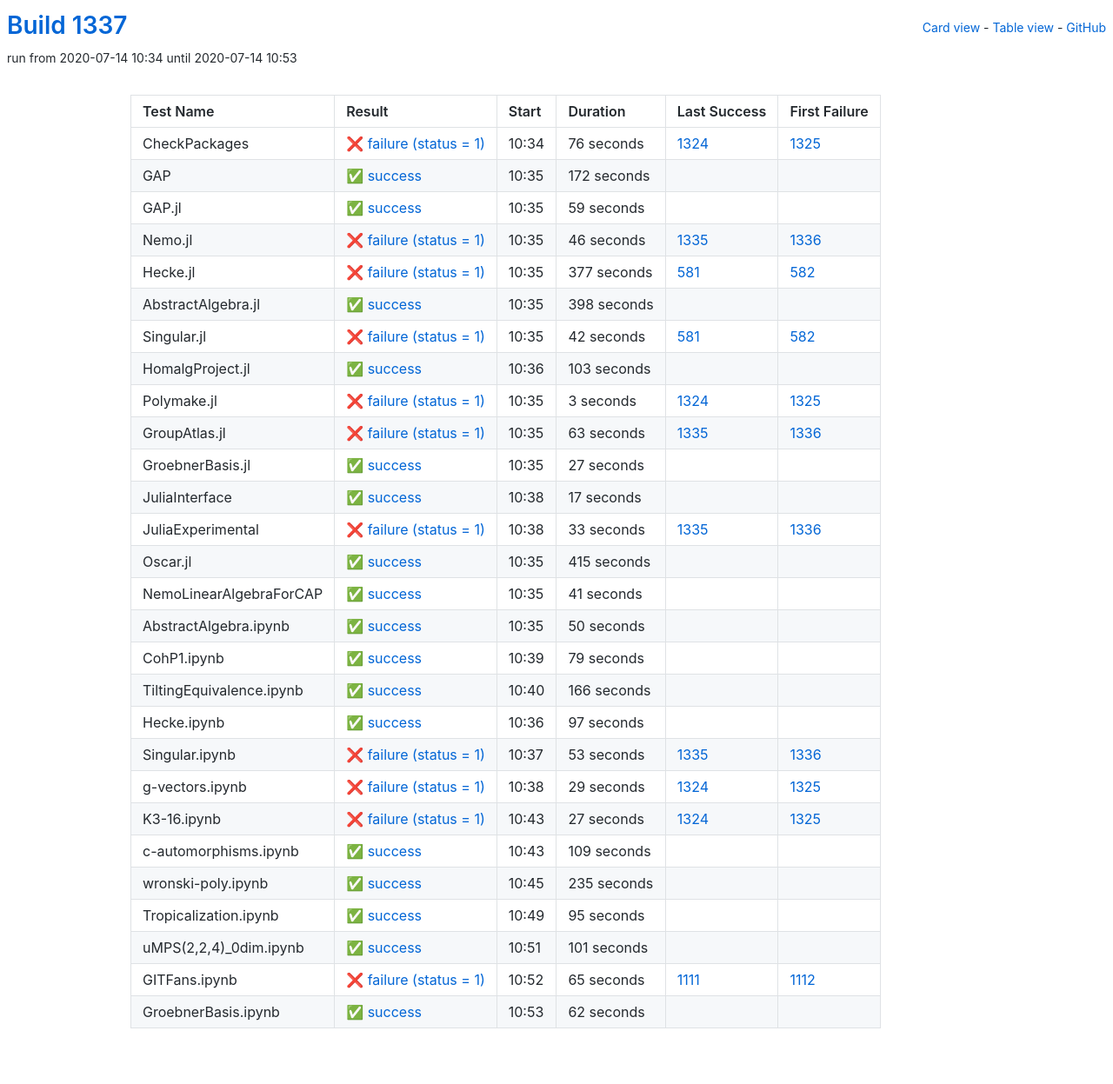
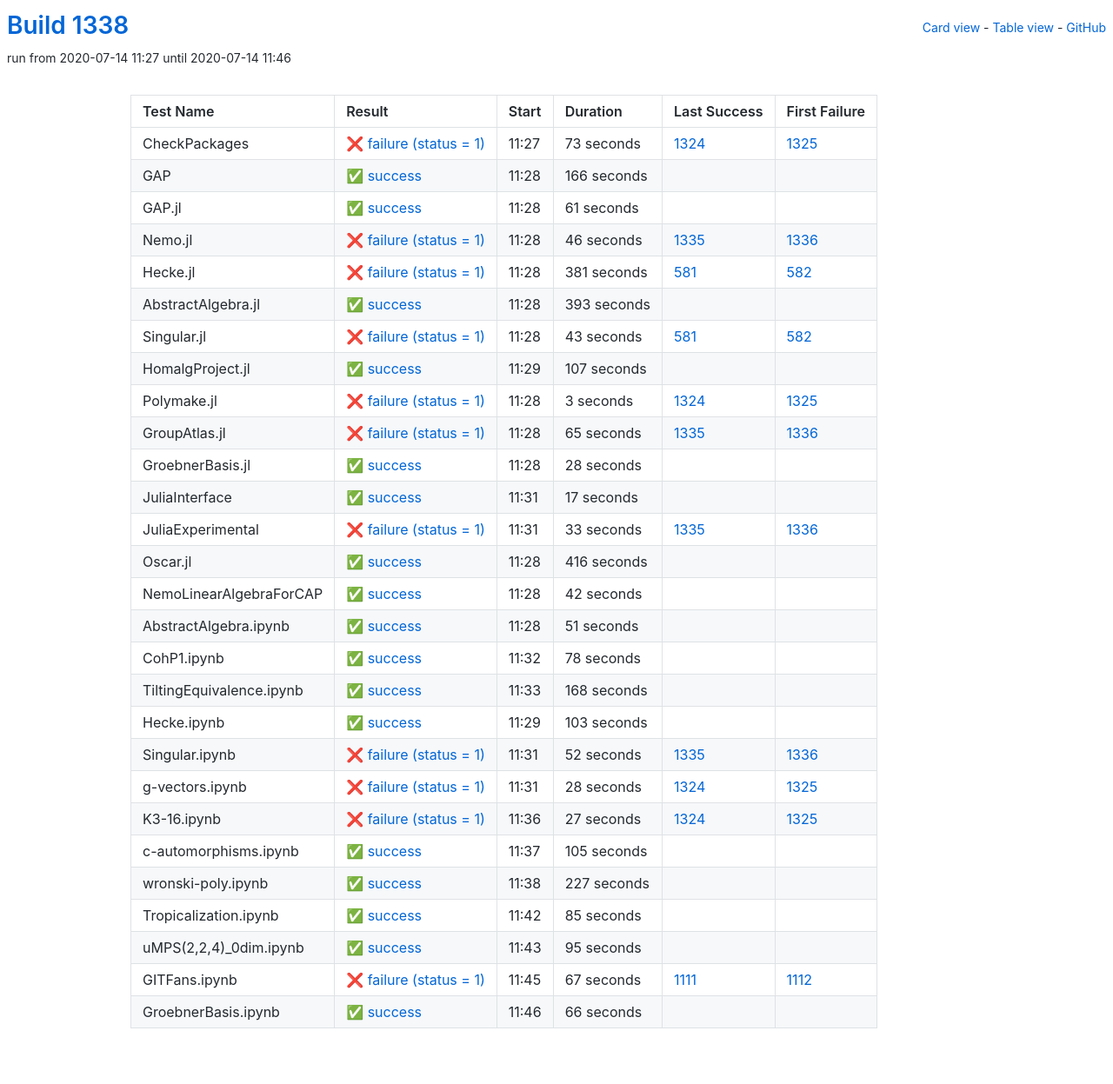
Before and after one commit to oscar-system/oscar-ci-status-1.4, a Jekyll site: the page built from table.html, in a window 1280 px wide. Shown: the whole page at 87% size. Built offline with Jekyll 4.4.1, drawn with Linux system fonts in a browser that asks for light colours.

Commit message:
Build #1338

```diff
--- a/_data/ci.yml
+++ b/_data/ci.yml
@@ -1,6 +1,6 @@
 ---
-build: 1337
-build_url: https://oscarci.mathematik.uni-kl.de/job/oscar-julia-1.4/1337/
+build: 1338
+build_url: https://oscarci.mathematik.uni-kl.de/job/oscar-julia-1.4/1338/
 job: oscar-julia-1.4
 organization: oscar-system
 repo: oscar-ci-status-1.4
@@ -8,44 +8,44 @@ repourl: https://github.com/oscar-system/oscar-ci-status-1.4
 tests:
 - name: CheckPackages
   id: checkpackages
-  log: https://oscarci.mathematik.uni-kl.de/job/oscar-julia-1.4/1337/artifact/logs/build-1337/CheckPackages.log
-  start: 2020-07-14 10:34
+  log: https://oscarci.mathematik.uni-kl.de/job/oscar-julia-1.4/1338/artifact/logs/build-1338/CheckPackages.log
+  start: 2020-07-14 11:27
   success: false
   exitcode: 1
   status: failure
-  duration: 76
+  duration: 73
   last_success: 1324
   last_success_url: https://oscarci.mathematik.uni-kl.de/job/oscar-julia-1.4/1324/
   first_failure: 1325
   first_failure_url: https://oscarci.mathematik.uni-kl.de/job/oscar-julia-1.4/1325/
 - name: GAP
   id: gap
-  log: https://oscarci.mathematik.uni-kl.de/job/oscar-julia-1.4/1337/artifact/logs/build-1337/GAP.log
-  start: 2020-07-14 10:35
+  log: https://oscarci.mathematik.uni-kl.de/job/oscar-julia-1.4/1338/artifact/logs/build-1338/GAP.log
+  start: 2020-07-14 11:28
   success: true
   exitcode: 0
   status: success
-  duration: 172
+  duration: 166
   last_success: false
   last_success_url:
   first_failure: false
   first_failure_url:
 - name: GAP.jl
   id: gap-jl
-  log: https://oscarci.mathematik.uni-kl.de/job/oscar-julia-1.4/1337/artifact/logs/build-1337/GAP.jl.log
-  start: 2020-07-14 10:35
+  log: https://oscarci.mathematik.uni-kl.de/job/oscar-julia-1.4/1338/artifact/logs/build-1338/GAP.jl.log
+  start: 2020-07-14 11:28
   success: true
   exitcode: 0
   status: success
-  duration: 59
+  duration: 61
   last_success: false
   last_success_url:
   first_failure: false
   first_failure_url:
 - name: Nemo.jl
   id: nemo-jl
-  log: https://oscarci.mathematik.uni-kl.de/job/oscar-julia-1.4/1337/artifact/logs/build-1337/Nemo.jl.log
-  start: 2020-07-14 10:35
+  log: https://oscarci.mathematik.uni-kl.de/job/oscar-julia-1.4/1338/artifact/logs/build-1338/Nemo.jl.log
+  start: 2020-07-14 11:28
   success: false
   exitcode: 1
   status: failure
@@ -56,56 +56,56 @@ tests:
   first_failure_url: https://oscarci.mathematik.uni-kl.de/job/oscar-julia-1.4/1336/
 - name: Hecke.jl
   id: hecke-jl
-  log: https://oscarci.mathematik.uni-kl.de/job/oscar-julia-1.4/1337/artifact/logs/build-1337/Hecke.jl.log
-  start: 2020-07-14 10:35
+  log: https://oscarci.mathematik.uni-kl.de/job/oscar-julia-1.4/1338/artifact/logs/build-1338/Hecke.jl.log
+  start: 2020-07-14 11:28
   success: false
   exitcode: 1
   status: failure
-  duration: 377
+  duration: 381
   last_success: 581
   last_success_url: https://oscarci.mathematik.uni-kl.de/job/oscar-julia-1.4/581/
   first_failure: 582
   first_failure_url: https://oscarci.mathematik.uni-kl.de/job/oscar-julia-1.4/582/
 - name: AbstractAlgebra.jl
   id: abstractalgebra-jl
-  log: https://oscarci.mathematik.uni-kl.de/job/oscar-julia-1.4/1337/artifact/logs/build-1337/AbstractAlgebra.jl.log
-  start: 2020-07-14 10:35
+  log: https://oscarci.mathematik.uni-kl.de/job/oscar-julia-1.4/1338/artifact/logs/build-1338/AbstractAlgebra.jl.log
+  start: 2020-07-14 11:28
   success: true
   exitcode: 0
   status: success
-  duration: 398
+  duration: 393
   last_success: false
   last_success_url:
   first_failure: false
   first_failure_url:
 - name: Singular.jl
   id: singular-jl
-  log: https://oscarci.mathematik.uni-kl.de/job/oscar-julia-1.4/1337/artifact/logs/build-1337/Singular.jl.log
-  start: 2020-07-14 10:35
+  log: https://oscarci.mathematik.uni-kl.de/job/oscar-julia-1.4/1338/artifact/logs/build-1338/Singular.jl.log
+  start: 2020-07-14 11:28
   success: false
   exitcode: 1
   status: failure
-  duration: 42
+  duration: 43
   last_success: 581
   last_success_url: https://oscarci.mathematik.uni-kl.de/job/oscar-julia-1.4/581/
   first_failure: 582
   first_failure_url: https://oscarci.mathematik.uni-kl.de/job/oscar-julia-1.4/582/
 - name: HomalgProject.jl
   id: homalgproject-jl
-  log: https://oscarci.mathematik.uni-kl.de/job/oscar-julia-1.4/1337/artifact/logs/build-1337/HomalgProject.jl.log
-  start: 2020-07-14 10:36
+  log: https://oscarci.mathematik.uni-kl.de/job/oscar-julia-1.4/1338/artifact/logs/build-1338/HomalgProject.jl.log
+  start: 2020-07-14 11:29
   success: true
   exitcode: 0
   status: success
-  duration: 103
+  duration: 107
   last_success: false
   last_success_url:
   first_failure: false
   first_failure_url:
 - name: Polymake.jl
   id: polymake-jl
-  log: https://oscarci.mathematik.uni-kl.de/job/oscar-julia-1.4/1337/artifact/logs/build-1337/Polymake.jl.log
-  start: 2020-07-14 10:35
+  log: https://oscarci.mathematik.uni-kl.de/job/oscar-julia-1.4/1338/artifact/logs/build-1338/Polymake.jl.log
+  start: 2020-07-14 11:28
   success: false
   exitcode: 1
   status: failure
@@ -116,32 +116,32 @@ tests:
   first_failure_url: https://oscarci.mathematik.uni-kl.de/job/oscar-julia-1.4/1325/
 - name: GroupAtlas.jl
   id: groupatlas-jl
-  log: https://oscarci.mathematik.uni-kl.de/job/oscar-julia-1.4/1337/artifact/logs/build-1337/GroupAtlas.jl.log
-  start: 2020-07-14 10:35
+  log: https://oscarci.mathematik.uni-kl.de/job/oscar-julia-1.4/1338/artifact/logs/build-1338/GroupAtlas.jl.log
+  start: 2020-07-14 11:28
   success: false
   exitcode: 1
   status: failure
-  duration: 63
+  duration: 65
   last_success: 1335
   last_success_url: https://oscarci.mathematik.uni-kl.de/job/oscar-julia-1.4/1335/
   first_failure: 1336
   first_failure_url: https://oscarci.mathematik.uni-kl.de/job/oscar-julia-1.4/1336/
 - name: GroebnerBasis.jl
   id: groebnerbasis-jl
-  log: https://oscarci.mathematik.uni-kl.de/job/oscar-julia-1.4/1337/artifact/logs/build-1337/GroebnerBasis.jl.log
-  start: 2020-07-14 10:35
+  log: https://oscarci.mathematik.uni-kl.de/job/oscar-julia-1.4/1338/artifact/logs/build-1338/GroebnerBasis.jl.log
+  start: 2020-07-14 11:28
   success: true
   exitcode: 0
   status: success
-  duration: 27
+  duration: 28
   last_success: false
   last_success_url:
   first_failure: false
   first_failure_url:
 - name: JuliaInterface
   id: juliainterface
-  log: https://oscarci.mathematik.uni-kl.de/job/oscar-julia-1.4/1337/artifact/logs/build-1337/JuliaInterface.log
-  start: 2020-07-14 10:38
+  log: https://oscarci.mathematik.uni-kl.de/job/oscar-julia-1.4/1338/artifact/logs/build-1338/JuliaInterface.log
+  start: 2020-07-14 11:31
   success: true
   exitcode: 0
   status: success
@@ -152,8 +152,8 @@ tests:
   first_failure_url:
 - name: JuliaExperimental
   id: juliaexperimental
-  log: https://oscarci.mathematik.uni-kl.de/job/oscar-julia-1.4/1337/artifact/logs/build-1337/JuliaExperimental.log
-  start: 2020-07-14 10:38
+  log: https://oscarci.mathematik.uni-kl.de/job/oscar-julia-1.4/1338/artifact/logs/build-1338/JuliaExperimental.log
+  start: 2020-07-14 11:31
   success: false
   exitcode: 1
   status: failure
@@ -164,104 +164,104 @@ tests:
   first_failure_url: https://oscarci.mathematik.uni-kl.de/job/oscar-julia-1.4/1336/
 - name: Oscar.jl
   id: oscar-jl
-  log: https://oscarci.mathematik.uni-kl.de/job/oscar-julia-1.4/1337/artifact/logs/build-1337/Oscar.jl.log
-  start: 2020-07-14 10:35
+  log: https://oscarci.mathematik.uni-kl.de/job/oscar-julia-1.4/1338/artifact/logs/build-1338/Oscar.jl.log
+  start: 2020-07-14 11:28
   success: true
   exitcode: 0
   status: success
-  duration: 415
+  duration: 416
   last_success: false
   last_success_url:
   first_failure: false
   first_failure_url:
 - name: NemoLinearAlgebraForCAP
   id: nemolinearalgebraforcap
-  log: https://oscarci.mathematik.uni-kl.de/job/oscar-julia-1.4/1337/artifact/logs/build-1337/NemoLinearAlgebraForCAP.log
-  start: 2020-07-14 10:35
+  log: https://oscarci.mathematik.uni-kl.de/job/oscar-julia-1.4/1338/artifact/logs/build-1338/NemoLinearAlgebraForCAP.log
+  start: 2020-07-14 11:28
   success: true
   exitcode: 0
   status: success
-  duration: 41
+  duration: 42
   last_success: false
   last_success_url:
   first_failure: false
   first_failure_url:
 - name: AbstractAlgebra.ipynb
   id: abstractalgebra-ipynb
-  log: https://oscarci.mathematik.uni-kl.de/job/oscar-julia-1.4/1337/artifact/logs/build-1337/AbstractAlgebra.ipynb.log
-  start: 2020-07-14 10:35
+  log: https://oscarci.mathematik.uni-kl.de/job/oscar-julia-1.4/1338/artifact/logs/build-1338/AbstractAlgebra.ipynb.log
+  start: 2020-07-14 11:28
   success: true
   exitcode: 0
   status: success
-  duration: 50
+  duration: 51
   last_success: false
   last_success_url:
   first_failure: false
   first_failure_url:
 - name: CohP1.ipynb
   id: cohp1-ipynb
-  log: https://oscarci.mathematik.uni-kl.de/job/oscar-julia-1.4/1337/artifact/logs/build-1337/CohP1.ipynb.log
-  start: 2020-07-14 10:39
+  log: https://oscarci.mathematik.uni-kl.de/job/oscar-julia-1.4/1338/artifact/logs/build-1338/CohP1.ipynb.log
+  start: 2020-07-14 11:32
   success: true
   exitcode: 0
   status: success
-  duration: 79
+  duration: 78
   last_success: false
   last_success_url:
   first_failure: false
   first_failure_url:
 - name: TiltingEquivalence.ipynb
   id: tiltingequivalence-ipynb
-  log: https://oscarci.mathematik.uni-kl.de/job/oscar-julia-1.4/1337/artifact/logs/build-1337/TiltingEquivalence.ipynb.log
-  start: 2020-07-14 10:40
+  log: https://oscarci.mathematik.uni-kl.de/job/oscar-julia-1.4/1338/artifact/logs/build-1338/TiltingEquivalence.ipynb.log
+  start: 2020-07-14 11:33
   success: true
   exitcode: 0
   status: success
-  duration: 166
+  duration: 168
   last_success: false
   last_success_url:
   first_failure: false
   first_failure_url:
 - name: Hecke.ipynb
   id: hecke-ipynb
-  log: https://oscarci.mathematik.uni-kl.de/job/oscar-julia-1.4/1337/artifact/logs/build-1337/Hecke.ipynb.log
-  start: 2020-07-14 10:36
+  log: https://oscarci.mathematik.uni-kl.de/job/oscar-julia-1.4/1338/artifact/logs/build-1338/Hecke.ipynb.log
+  start: 2020-07-14 11:29
   success: true
   exitcode: 0
   status: success
-  duration: 97
+  duration: 103
   last_success: false
   last_success_url:
   first_failure: false
   first_failure_url:
 - name: Singular.ipynb
   id: singular-ipynb
-  log: https://oscarci.mathematik.uni-kl.de/job/oscar-julia-1.4/1337/artifact/logs/build-1337/Singular.ipynb.log
-  start: 2020-07-14 10:37
+  log: https://oscarci.mathematik.uni-kl.de/job/oscar-julia-1.4/1338/artifact/logs/build-1338/Singular.ipynb.log
+  start: 2020-07-14 11:31
   success: false
   exitcode: 1
   status: failure
-  duration: 53
+  duration: 52
   last_success: 1335
   last_success_url: https://oscarci.mathematik.uni-kl.de/job/oscar-julia-1.4/1335/
   first_failure: 1336
   first_failure_url: https://oscarci.mathematik.uni-kl.de/job/oscar-julia-1.4/1336/
 - name: g-vectors.ipynb
   id: g-vectors-ipynb
-  log: https://oscarci.mathematik.uni-kl.de/job/oscar-julia-1.4/1337/artifact/logs/build-1337/g-vectors.ipynb.log
-  start: 2020-07-14 10:38
+  log: https://oscarci.mathematik.uni-kl.de/job/oscar-julia-1.4/1338/artifact/logs/build-1338/g-vectors.ipynb.log
+  start: 2020-07-14 11:31
   success: false
   exitcode: 1
   status: failure
-  duration: 29
+  duration: 28
   last_success: 1324
   last_success_url: https://oscarci.mathematik.uni-kl.de/job/oscar-julia-1.4/1324/
   first_failure: 1325
   first_failure_url: https://oscarci.mathematik.uni-kl.de/job/oscar-julia-1.4/1325/
 - name: K3-16.ipynb
   id: k3-16-ipynb
-  log: https://oscarci.mathematik.uni-kl.de/job/oscar-julia-1.4/1337/artifact/logs/build-1337/K3-16.ipynb.log
-  start: 2020-07-14 10:43
+  log: https://oscarci.mathematik.uni-kl.de/job/oscar-julia-1.4/1338/artifact/logs/build-1338/K3-16.ipynb.log
+  start: 2020-07-14 11:36
   success: false
   exitcode: 1
   status: failure
@@ -272,32 +272,44 @@ tests:
   first_failure_url: https://oscarci.mathematik.uni-kl.de/job/oscar-julia-1.4/1325/
 - name: c-automorphisms.ipynb
   id: c-automorphisms-ipynb
-  log: https://oscarci.mathematik.uni-kl.de/job/oscar-julia-1.4/1337/artifact/logs/build-1337/c-automorphisms.ipynb.log
-  start: 2020-07-14 10:43
+  log: https://oscarci.mathematik.uni-kl.de/job/oscar-julia-1.4/1338/artifact/logs/build-1338/c-automorphisms.ipynb.log
+  start: 2020-07-14 11:37
   success: true
   exitcode: 0
   status: success
-  duration: 109
+  duration: 105
   last_success: false
   last_success_url:
   first_failure: false
   first_failure_url:
 - name: wronski-poly.ipynb
   id: wronski-poly-ipynb
-  log: https://oscarci.mathematik.uni-kl.de/job/oscar-julia-1.4/1337/artifact/logs/build-1337/wronski-poly.ipynb.log
-  start: 2020-07-14 10:45
+  log: https://oscarci.mathematik.uni-kl.de/job/oscar-julia-1.4/1338/artifact/logs/build-1338/wronski-poly.ipynb.log
+  start: 2020-07-14 11:38
   success: true
   exitcode: 0
   status: success
-  duration: 235
+  duration: 227
   last_success: false
   last_success_url:
   first_failure: false
   first_failure_url:
 - name: Tropicalization.ipynb
   id: tropicalization-ipynb
-  log: https://oscarci.mathematik.uni-kl.de/job/oscar-julia-1.4/1337/artifact/logs/build-1337/Tropicalization.ipynb.log
-  start: 2020-07-14 10:49
+  log: https://oscarci.mathematik.uni-kl.de/job/oscar-julia-1.4/1338/artifact/logs/build-1338/Tropicalization.ipynb.log
+  start: 2020-07-14 11:42
+  success: true
+  exitcode: 0
+  status: success
+  duration: 85
+  last_success: false
+  last_success_url:
+  first_failure: false
+  first_failure_url:
+- name: uMPS(2,2,4)_0dim.ipynb
+  id: umps-2-2-4-0dim-ipynb
+  log: https://oscarci.mathematik.uni-kl.de/job/oscar-julia-1.4/1338/artifact/logs/build-1338/uMPS-2-2-4-_0dim.ipynb.log
+  start: 2020-07-14 11:43
   success: true
   exitcode: 0
   status: success
@@ -306,38 +318,26 @@ tests:
   last_success_url:
   first_failure: false
   first_failure_url:
-- name: uMPS(2,2,4)_0dim.ipynb
-  id: umps-2-2-4-0dim-ipynb
-  log: https://oscarci.mathematik.uni-kl.de/job/oscar-julia-1.4/1337/artifact/logs/build-1337/uMPS-2-2-4-_0dim.ipynb.log
-  start: 2020-07-14 10:51
-  success: true
-  exitcode: 0
-  status: success
-  duration: 101
-  last_success: false
-  last_success_url:
-  first_failure: false
-  first_failure_url:
 - name: GITFans.ipynb
   id: gitfans-ipynb
-  log: https://oscarci.mathematik.uni-kl.de/job/oscar-julia-1.4/1337/artifact/logs/build-1337/GITFans.ipynb.log
-  start: 2020-07-14 10:52
+  log: https://oscarci.mathematik.uni-kl.de/job/oscar-julia-1.4/1338/artifact/logs/build-1338/GITFans.ipynb.log
+  start: 2020-07-14 11:45
   success: false
   exitcode: 1
   status: failure
-  duration: 65
+  duration: 67
   last_success: 1111
   last_success_url: https://oscarci.mathematik.uni-kl.de/job/oscar-julia-1.4/1111/
   first_failure: 1112
   first_failure_url: https://oscarci.mathematik.uni-kl.de/job/oscar-julia-1.4/1112/
 - name: GroebnerBasis.ipynb
   id: groebnerbasis-ipynb
-  log: https://oscarci.mathematik.uni-kl.de/job/oscar-julia-1.4/1337/artifact/logs/build-1337/GroebnerBasis.ipynb.log
-  start: 2020-07-14 10:53
+  log: https://oscarci.mathematik.uni-kl.de/job/oscar-julia-1.4/1338/artifact/logs/build-1338/GroebnerBasis.ipynb.log
+  start: 2020-07-14 11:46
   success: true
   exitcode: 0
   status: success
-  duration: 62
+  duration: 66
   last_success: false
   last_success_url:
   first_failure: false
```
Also changed, not shown: README.md.
